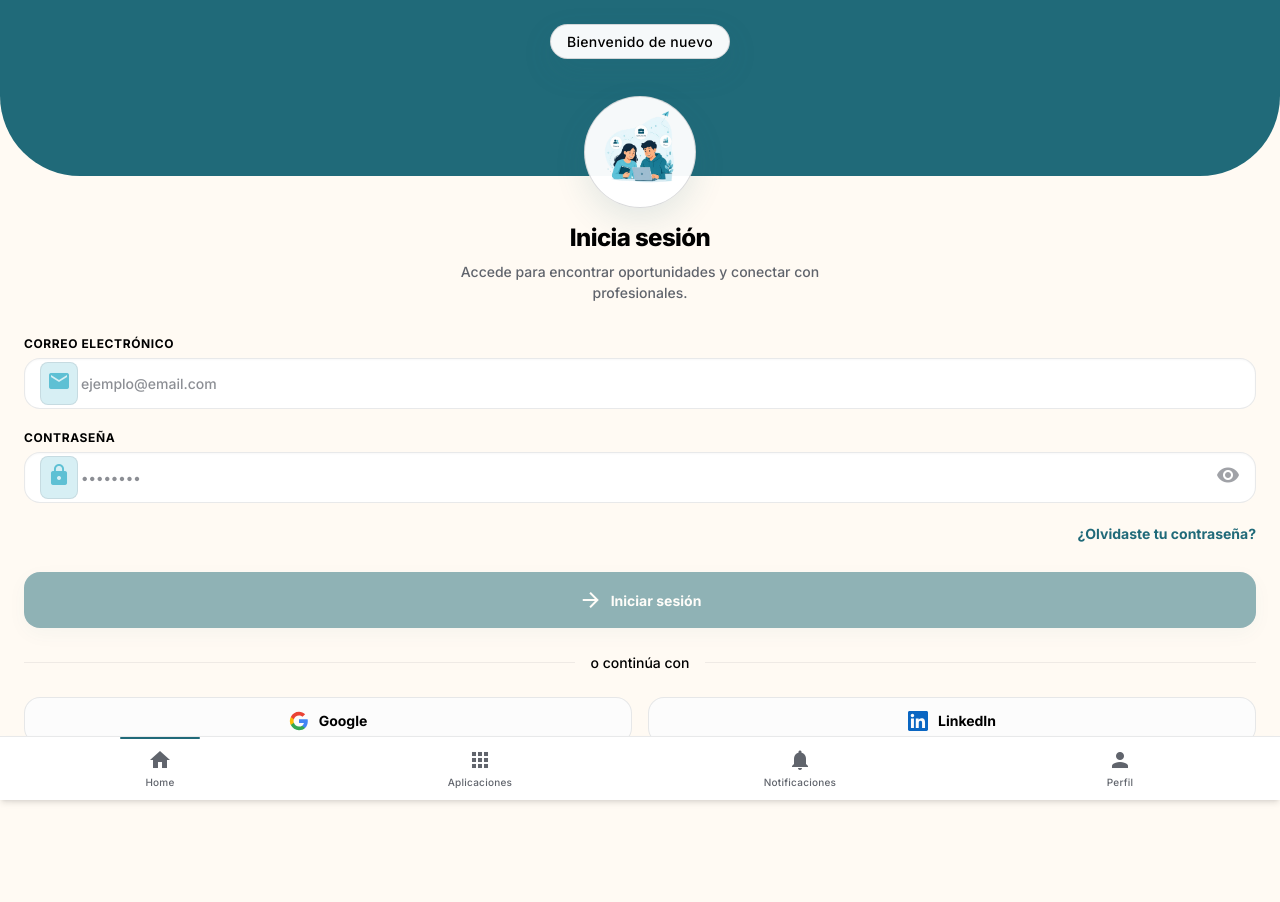
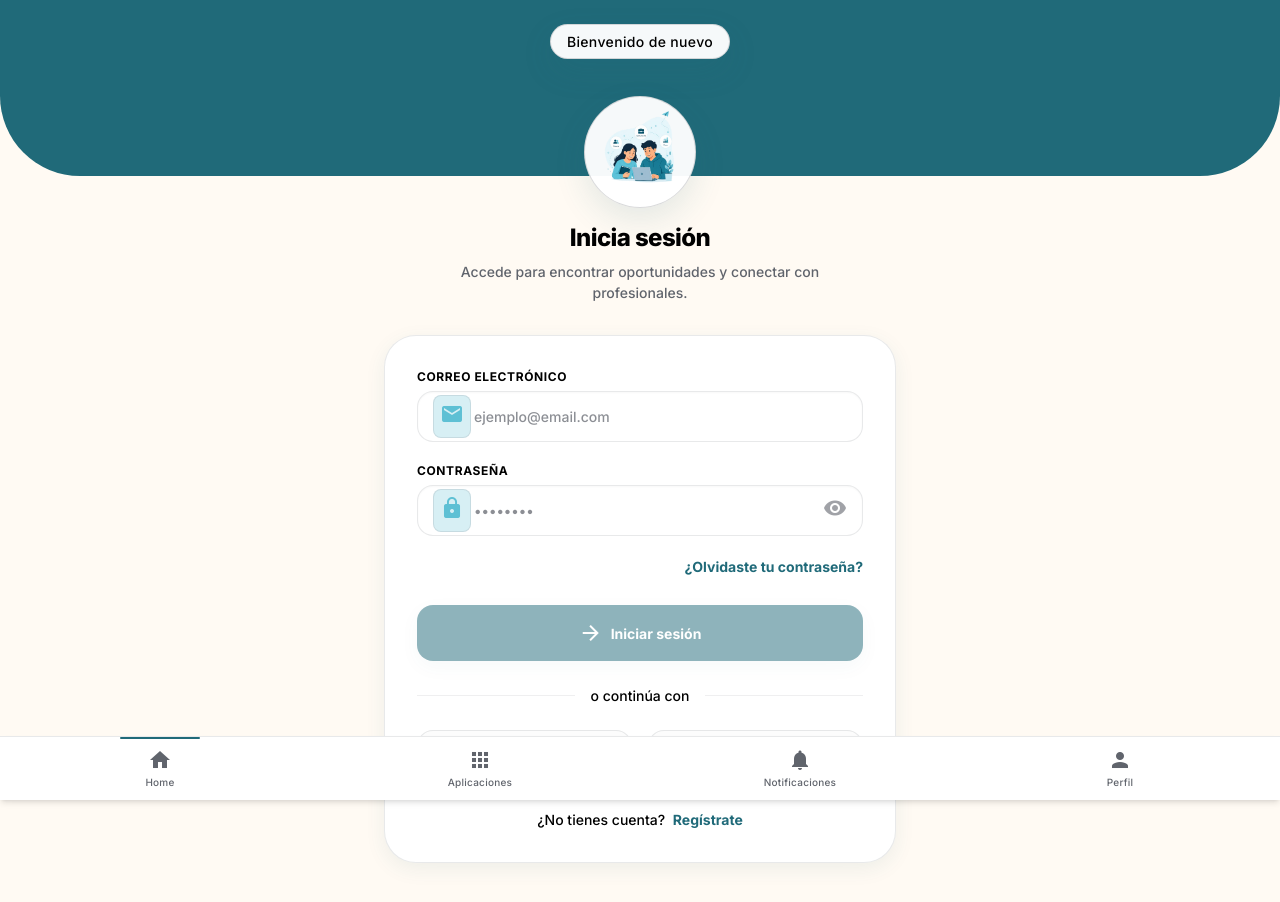
Before and after one commit to morga-dev/talentbridge-web, an Angular app: page /login in a window 1280 px wide. Shown: the top 902 px of the page. Built offline with nearby package versions, Linux system fonts and the light colour scheme.

Commit message:
Global styles modified for the login

```diff
--- a/angular.json
+++ b/angular.json
@@ -38,11 +38,7 @@
             ],
             "styles": [
               "src/styles/tokens.css",
-              "src/styles/tailwind.css",
-              "src/styles/material-theme.scss",
-              "src/styles/material-rewrites.scss",
-              "src/styles/material-overrides.scss",
-              "src/styles/global.css"
+              "src/styles/tailwind.css"
             ],
             "scripts": []
           },
--- a/src/app/features/auth/pages/login/login.component.html
+++ b/src/app/features/auth/pages/login/login.component.html
@@ -23,6 +23,7 @@
             </p>
         </header>
 
+        <section class="app-card w-full max-w-lg rounded-4xl p-5 sm:p-7 md:p-8">
             <form [formGroup]="loginForm" (ngSubmit)="onSubmit()" class="w-full space-y-5">
                 <div class="space-y-1.5">
 
@@ -82,15 +83,16 @@
             <div class="w-full flex items-center justify-center my-6">
                 <div class="w-full border-t border-talent-text-secondary/10"></div>
                 <span
-                class="px-4 text-base font-medium text-talent-text whitespace-nowrap bg-talent-bg transition-colors">
+                    class="px-4 text-base font-medium text-talent-text whitespace-nowrap transition-colors">
                     o continúa con
                 </span>
                 <div class="w-full border-t border-talent-text-secondary/10"></div>
             </div>
 
             <div class="w-full grid gap-4 grid-cols-1 sm:grid-cols-2 mb-8">
+                <!-- Google -->
                 <button type="button" (click)="loginWithGoogle()"
-                class="app-surface-soft w-full rounded-2xl py-3 px-4 inline-flex items-center justify-center gap-2.5 text-base font-bold text-talent-text transition-all hover:bg-talent-minim/10 cursor-pointer">
+                    class="app-surface-soft w-full rounded-2xl py-3 px-4 inline-flex items-center justify-center gap-2.5 text-base font-bold text-talent-text transition-all cursor-pointer">
                     <svg class="w-5 h-5 shrink-0" viewBox="0 0 24 24" xmlns="http://www.w3.org/2000/svg">
                         <path d="M22.56 12.25c0-.78-.07-1.53-.2-2.25H12v4.26h5.92c-.26 1.37-1.04 2.53-2.21 3.31v2.77h3.57c2.08-1.92 3.28-4.74 3.28-8.09z" fill="#4285F4"/>
                         <path d="M12 23c2.97 0 5.46-.98 7.28-2.66l-3.57-2.77c-.98.66-2.23 1.06-3.71 1.06-2.86 0-5.29-1.93-6.16-4.53H2.18v2.84C3.99 20.53 7.7 23 12 23z" fill="#34A853"/>
@@ -100,8 +102,9 @@
                     Google
                 </button>
 
+                <!-- Linkedin -->
                 <button type="button" (click)="loginWithLinkedIn()"
-                class="app-surface-soft w-full rounded-2xl py-3 px-4 inline-flex items-center justify-center gap-2.5 text-base font-bold text-talent-text transition-all hover:bg-talent-minim/10 cursor-pointer">
+                    class="app-surface-soft w-full rounded-2xl py-3 px-4 inline-flex items-center justify-center gap-2.5 text-base font-bold text-talent-text transition-all cursor-pointer">
                     <svg class="w-5 h-5 shrink-0 text-[#0A66C2] fill-current" viewBox="0 0 24 24" xmlns="http://www.w3.org/2000/svg">
                         <path d="M20.447 20.452h-3.554v-5.569c0-1.328-.027-3.037-1.852-3.037-1.853 0-2.136 1.445-2.136 2.939v5.667H9.351V9h3.414v1.561h.046c.477-.9 1.637-1.85 3.37-1.85 3.601 0 4.267 2.37 4.267 5.455v6.286zM5.337 7.433c-1.144 0-2.063-.926-2.063-2.065 0-1.138.92-2.063 2.063-2.063 1.14 0 2.064.925 2.064 2.063 0 1.139-.925 2.065-2.064 2.065zm1.782 13.019H3.555V9h3.564v11.452zM22.225 0H1.771C.792 0 0 .774 0 1.729v20.542C0 23.227.792 24 1.771 24h20.451C23.2 24 24 23.227 24 22.271V1.729C24 .774 23.2 0 22.225 0z"/>
                     </svg>
@@ -115,5 +118,6 @@
                     Regístrate
                 </a>
             </footer>
+        </section>
     </div>
 </main>
--- a/src/styles/global.css
+++ b/src/styles/global.css
@@ -23,6 +23,10 @@ body {
 .app-surface-soft {
   background-color: var(--app-surface-soft);
   border: 1px solid var(--app-border);
+  transition: background-color 0.15s ease-in-out;
+  &:hover {
+    background-color: color-mix(in srgb, var(--app-text) 5%, transparent);
+  }
 }
 
 .app-surface-muted {
--- a/src/styles/tailwind.css
+++ b/src/styles/tailwind.css
@@ -36,3 +36,7 @@
   --text-9xl: 6rem;
   --text-10xl: 8rem;
 }
+
+@import "./material-rewrites.scss";
+@import "./material-overrides.scss";
+@import "./global.css";
```
Lines whose indentation alone changed are shown as unchanged.
